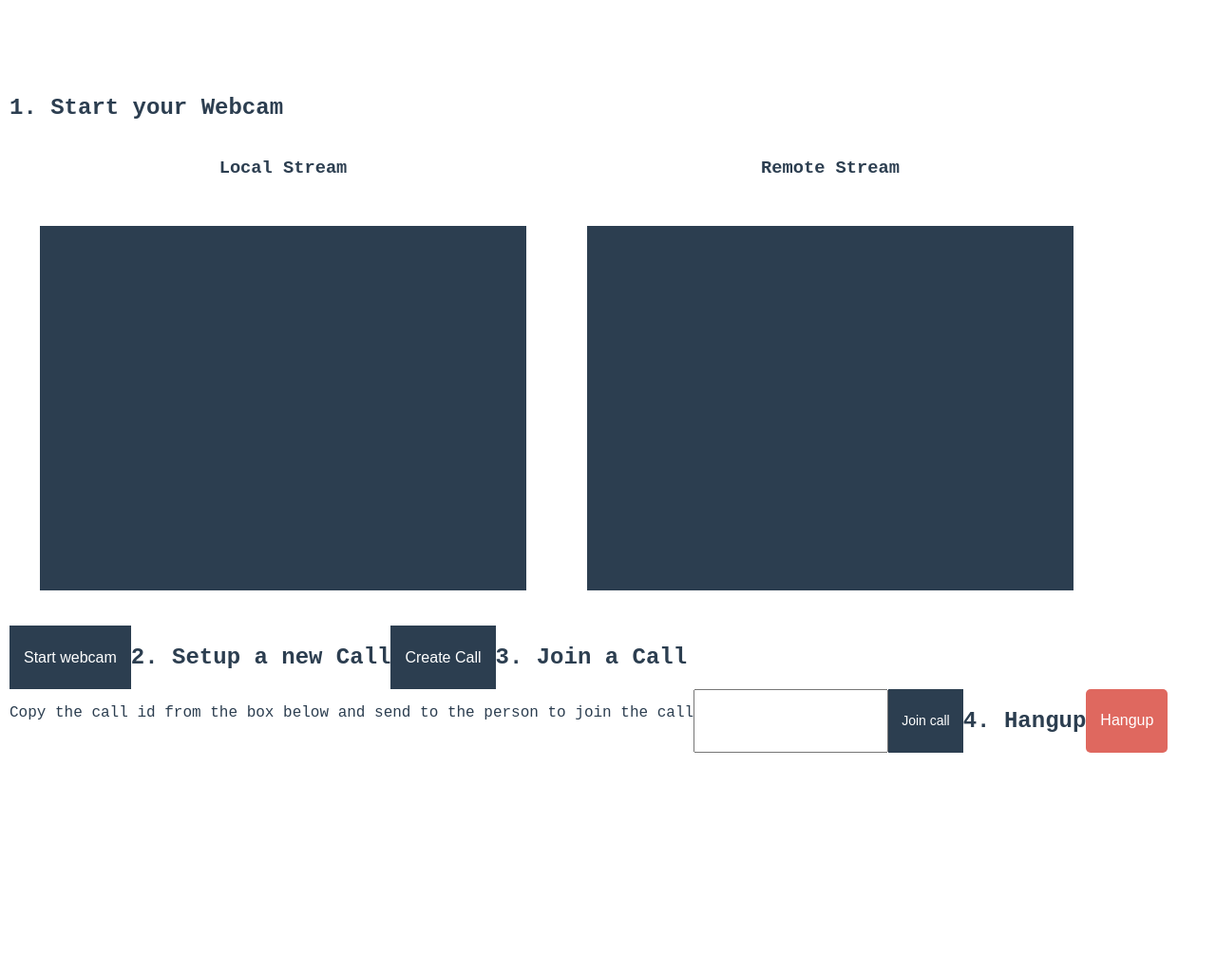
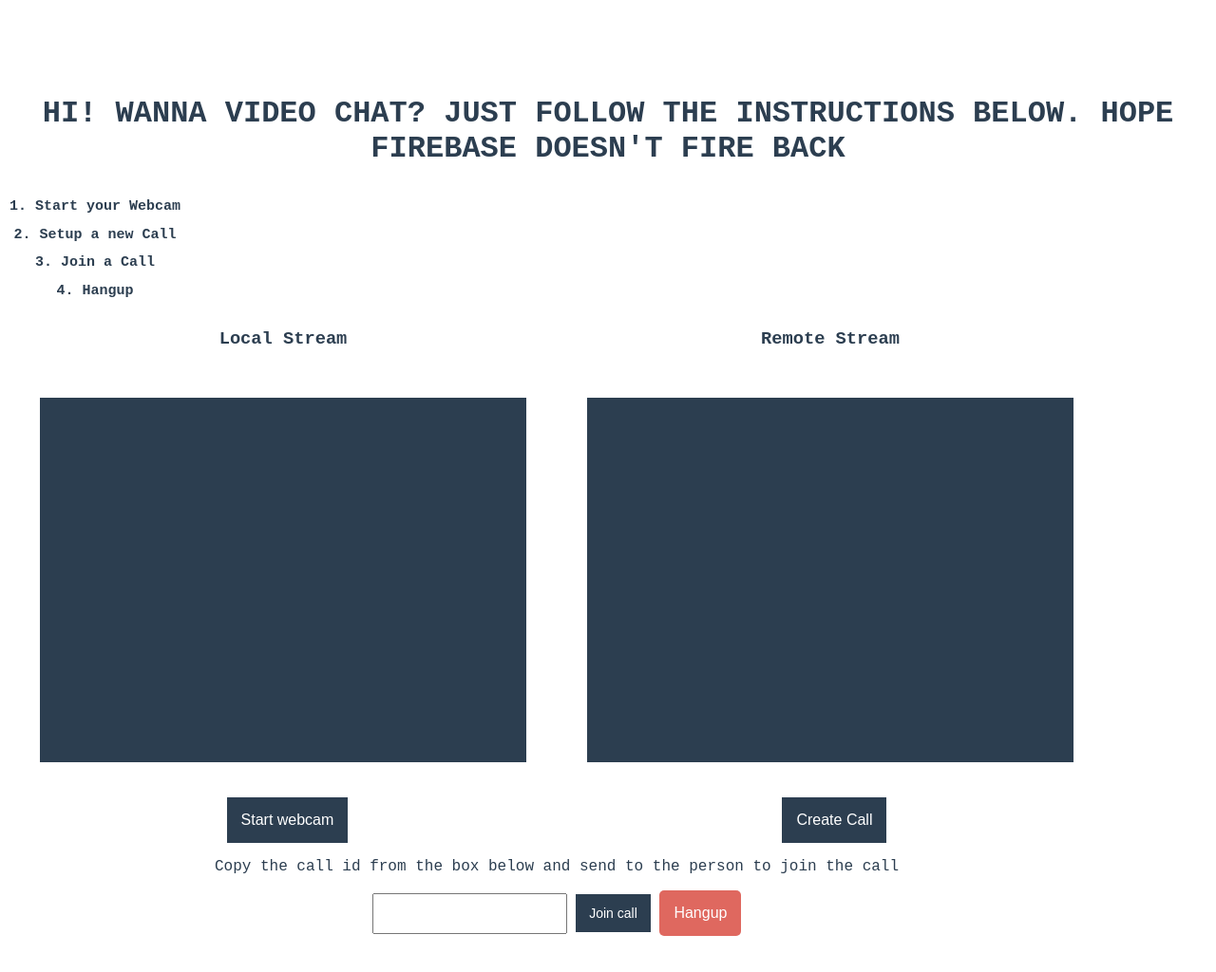
Before and after one commit to devteni/WEBRTC-DEMO, a website built with Vite: page index.html in a window 1280 px wide. Shown: the whole page at 95% size. Before the commit the page ends 873 px from the top, so only its background shows below. Built offline with nearby package versions, Linux system fonts and the light colour scheme; some packages are replaced by stand-ins of ours; no server answers.

Commit message:
chore: improving the layout

```diff
--- a/index.html
+++ b/index.html
@@ -8,7 +8,15 @@
     <title>WebRTC Demo</title>
   </head>
   <body>
+    <h1>HI! WANNA VIDEO CHAT? JUST FOLLOW THE INSTRUCTIONS BELOW. HOPE FIREBASE DOESN'T FIRE BACK</h1>
+
+    <aside>
       <h2>1. Start your Webcam</h2>
+      <h2>2. Setup a new Call</h2>
+      <h2>3. Join a Call</h2>
+      <h2>4. Hangup</h2>
+    </aside>
+    <main>
       <div class="videos">
         <span>
           <h3>Local Stream</h3>
@@ -22,19 +30,20 @@
 
         </div>
 
+        <div class="btn">
           <button id="webcamButton">Start webcam</button>
-    <h2>2. Setup a new Call</h2>
           <button id="callButton">Create Call</button>
+        </div>
 
-    <h2>3. Join a Call</h2>
         <p>Copy the call id from the box below and send to the person to join the call</p>
 
         <input id="callInput" />
         <button id="answerButton" disabled>Join call</button>
 
-    <h2>4. Hangup</h2>
 
         <button id="hangupButton" disabled>Hangup</button>
+    </main>
+
 
     <script type="module" src="/main.js"></script>
   </body>
```
Lines whose indentation alone changed are shown as unchanged.
